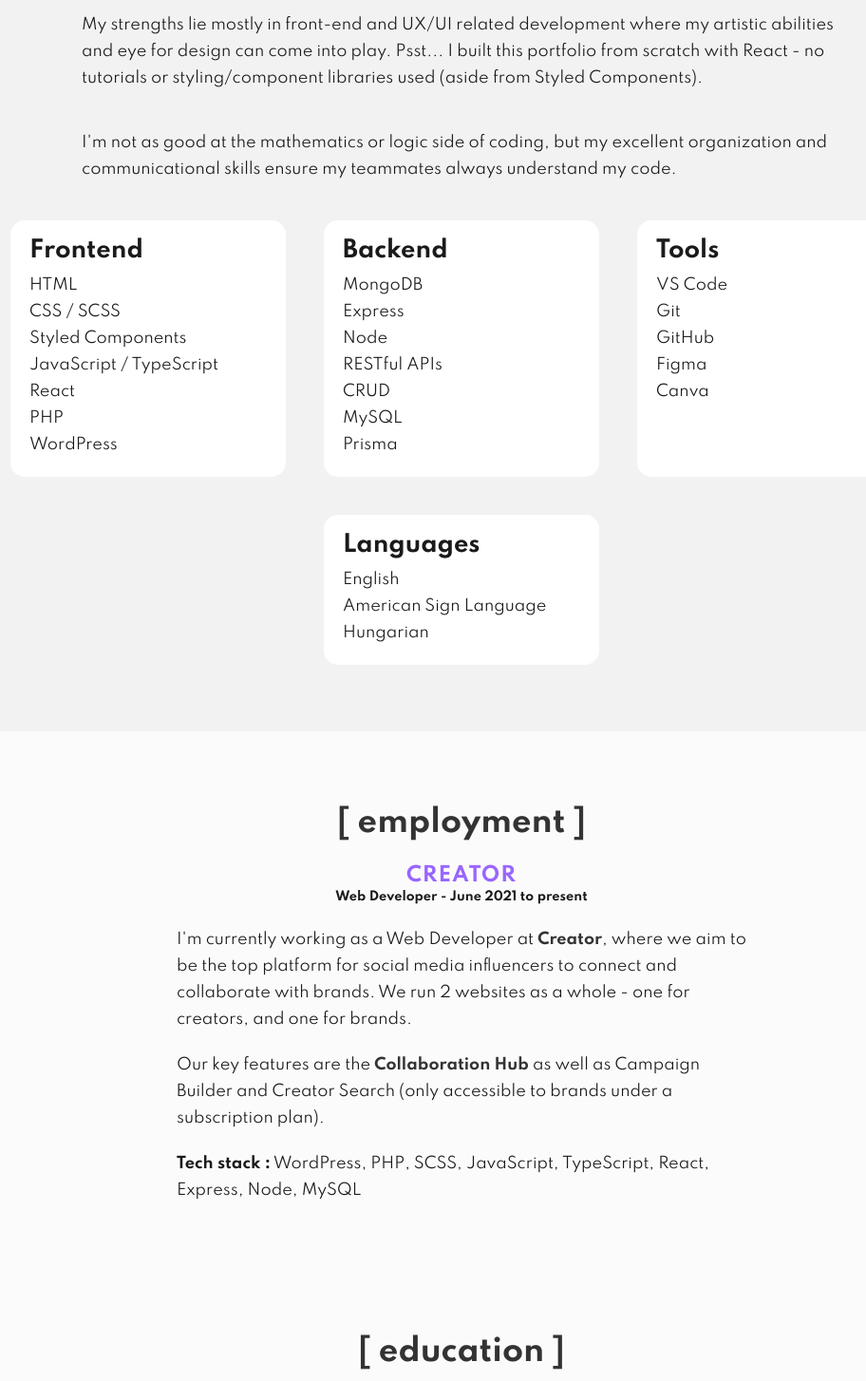
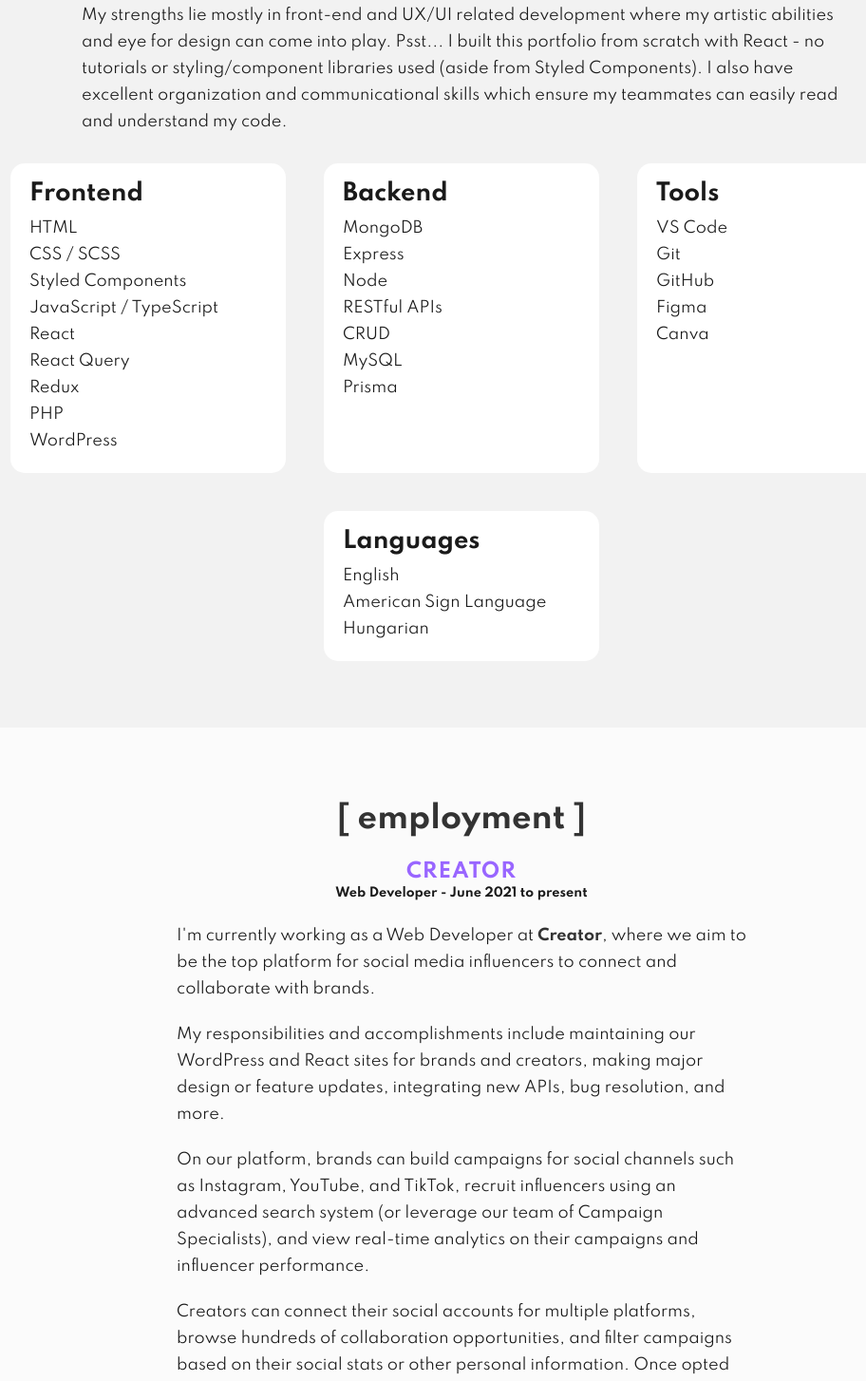
Before and after one commit to v-prt/portfolio, a React (Create React App) app: page /about in a window 1280 px wide. Shown: the part 980-2434 px from the top of the page at 95% size, without its empty margins (154-1066 px from the left). Built offline with nearby package versions, Linux system fonts and the light colour scheme; a web font is replaced by a local one.

Commit message:
adjustments

```diff
--- a/src/components/Employment.js
+++ b/src/components/Employment.js
@@ -14,23 +14,28 @@ export const Employment = () => {
           <p>
             I'm currently working as a Web Developer at <a href='https://creator.co'>Creator</a>,
             where we aim to be the top platform for social media influencers to connect and
-            collaborate with brands. We run 2 websites as a whole - one for creators, and one for
-            brands.
+            collaborate with brands.
           </p>
           <p>
-            Our key features are the{' '}
-            <a
-              href='https://app.creator.co/collaboration-hub'
-              target='_blank'
-              rel='noopenner noreferrer'>
-              Collaboration Hub
-            </a>{' '}
-            as well as Campaign Builder and Creator Search (only accessible to brands under a
-            subscription plan).
+            My responsibilities and accomplishments include maintaining our WordPress and React
+            sites for brands and creators, making major design or feature updates, integrating new
+            APIs, bug resolution, and more.
           </p>
           <p>
-            <b>Tech stack :</b> WordPress, PHP, SCSS, JavaScript, TypeScript, React, Express, Node,
-            MySQL
+            On our platform, brands can build campaigns for social channels such as Instagram,
+            YouTube, and TikTok, recruit influencers using an advanced search system (or leverage
+            our team of Campaign Specialists), and view real-time analytics on their campaigns and
+            influencer performance.
+          </p>
+          <p>
+            Creators can connect their social accounts for multiple platforms, browse hundreds of
+            collaboration opportunities, and filter campaigns based on their social stats or other
+            personal information. Once opted in, they can view and manage their campaigns via their
+            account dashboard and even chat with the brands.
+          </p>
+          <p>
+            <b>Tech stack :</b> JavaScript, TypeScript, React, SCSS, Styled Components, Express,
+            Node, MySQL, Prisma, WordPress, PHP
           </p>
         </Description>
       </Card>
--- a/src/components/Skills.js
+++ b/src/components/Skills.js
@@ -11,11 +11,8 @@ export const Skills = () => {
         My strengths lie mostly in front-end and UX/UI related development where my artistic
         abilities and eye for design can come into play. Psst... I built this portfolio from scratch
         with React - no tutorials or styling/component libraries used (aside from Styled
-        Components).
-      </p>
-      <p>
-        I'm not as good at the mathematics or logic side of coding, but my excellent organization
-        and communicational skills ensure my teammates always understand my code.
+        Components). I also have excellent organization and communicational skills which ensure my
+        teammates can easily read and understand my code.
       </p>
       <Groups>
         <Group>
@@ -26,6 +23,8 @@ export const Skills = () => {
             <li>Styled Components</li>
             <li>JavaScript / TypeScript</li>
             <li>React</li>
+            <li>React Query</li>
+            <li>Redux</li>
             <li>PHP</li>
             <li>WordPress</li>
           </List>
@@ -73,7 +72,7 @@ const Wrapper = styled.section`
   width: 100%;
   p {
     max-width: 800px;
-    margin: 20px;
+    margin: 10px 20px;
   }
 `
 
--- a/src/routes/Projects.js
+++ b/src/routes/Projects.js
@@ -3,10 +3,10 @@ import styled from 'styled-components/macro'
 import { LinkButton, ProjectGallery } from '../GlobalStyles'
 import { ImageLoader } from '../components/ImageLoader'
 
-import creatorHome from '../assets/creator/creator-home.png'
-import creatorLogin from '../assets/creator/creator-login.png'
-import collabHub from '../assets/creator/collab-hub.png'
-import collabHub2 from '../assets/creator/collab-hub2.png'
+// import creatorHome from '../assets/creator/creator-home.png'
+// import creatorLogin from '../assets/creator/creator-login.png'
+// import collabHub from '../assets/creator/collab-hub.png'
+// import collabHub2 from '../assets/creator/collab-hub2.png'
 
 import cookieHeavenGame3 from '../assets/cookie-heaven/cookie-heaven-game3.png'
 import cookieClicker from '../assets/cookie-heaven/cookie-clicker.png'
@@ -21,7 +21,7 @@ export const Projects = () => {
 
   return (
     <Wrapper>
-      <Project>
+      {/* <Project>
         <Description>
           <Title>
             <h2>
@@ -58,7 +58,7 @@ export const Projects = () => {
           <ImageLoader src={collabHub} alt='Collaboration Hub' />
           <ImageLoader src={collabHub2} alt='Collab Hub (using filters)' />
         </ProjectGallery>
-      </Project>
+      </Project> */}
 
       <Project>
         <Description>
```
Also changed, not shown: src/GlobalStyles.js (+8 -0 lines).
